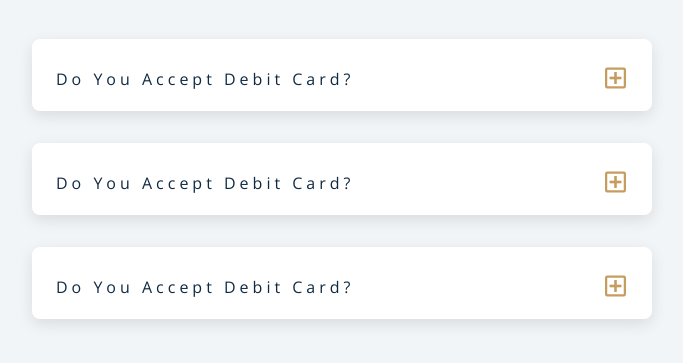
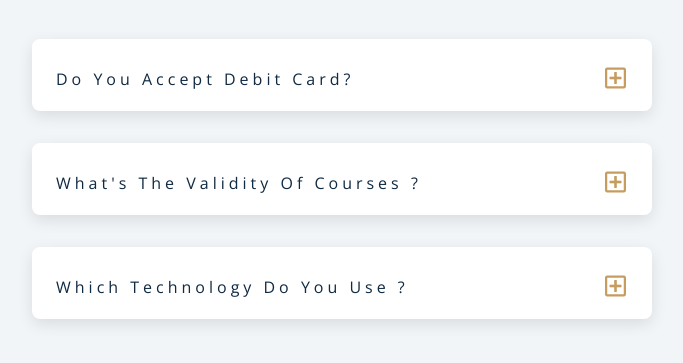
Before and after one commit to vk272593/FAQ-of-a-website, a plain HTML site: page index.html in a window 1280 px wide. Shown: the part 185-548 px from the top of the page, without its empty margins (298-981 px from the left). Drawn offline with nearby package versions, Linux system fonts and the light colour scheme.

Commit message:
change title of question

```diff
--- a/index.html
+++ b/index.html
@@ -48,7 +48,7 @@
          <article class="question">
             <!-- question title -->
             <div class="question-title">
-              <p>Do you accept debit card?</p>
+              <p>what's the validity of courses ?</p>
               <button class="question-btn" type="button">
                 <span class="plus-icon">
                   <i class="far fa-plus-square"></i>
@@ -72,7 +72,7 @@
         <article class="question">
             <!-- question title -->
             <div class="question-title">
-              <p>Do you accept debit card?</p>
+              <p>Which technology do you use ?</p>
               <button class="question-btn" type="button">
                 <span class="plus-icon">
                   <i class="far fa-plus-square"></i>
```
